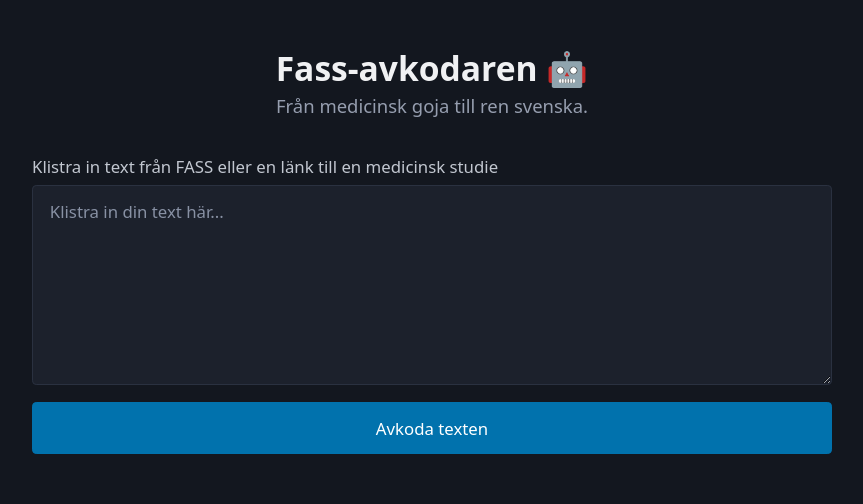
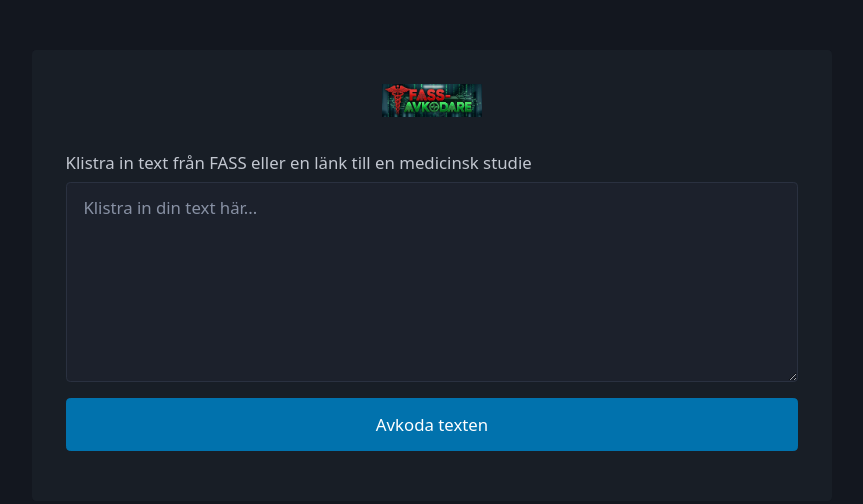
Before and after one commit to rwicz87/Fassavkodaren, a plain HTML site: page index.html in a window 1280 px wide. Shown: the whole page, without its empty margins (208-1071 px from the left). Drawn offline with nearby package versions, Linux system fonts and the light colour scheme.

Commit message:
Add files via upload

```diff
--- a/index.html
+++ b/index.html
@@ -11,22 +11,37 @@
         :root {
             --pico-font-size: 105%;
         }
+
+        /* ======================= NY KOD FÖR BAKGRUNDSBILD ======================= */
         body {
-            padding: 2rem 1rem;
+            /* BYT UT LÄNKEN NEDAN MOT DEN TILL DIN BAKGRUNDSBILD */
+            background-image: url(https://github.com/rwicz87/Fassavkodaren/blob/main/backgr.jpg?raw=true'
+            );
+
+            background-size: cover;       /* Täck hela ytan */
+            background-position: center;  /* Centrera bilden */
+            background-repeat: no-repeat; /* Upprepa inte bilden */
+            background-attachment: fixed; /* Lås bilden vid scroll */
         }
+
         main.container {
             max-width: 800px;
+            /* NY KOD FÖR GENOMSKINLIG BAKGRUND PÅ INNEHÅLLET */
+            background-color: rgba(27, 32, 40, 0.85); /* Mörk, halvgenomskinlig bakgrund */
+            padding: 2rem;
+            border-radius: var(--pico-border-radius);
+            margin-top: 3rem;
+            backdrop-filter: blur(5px); /* Suddar bakgrunden lite bakom rutan */
         }
+        /* ======================================================================= */
+
         header {
             text-align: center;
             margin-bottom: 2rem;
         }
-        h1 {
-            margin-bottom: 0.25rem;
-        }
-        header p {
-            color: var(--pico-secondary);
-            font-size: 1.1rem;
+        .logo {
+            width: 100px; /* Ändra storleken här om du vill */
+            height: auto;
         }
         textarea {
             min-height: 200px;
@@ -42,7 +57,7 @@
             padding: 1.5rem;
             border: 1px solid var(--pico-primary-border);
             border-radius: var(--pico-border-radius);
-            display: none; /* Dold från början */
+            display: none;
         }
         .result-section h3 {
             border-bottom: 2px solid var(--pico-primary);
@@ -50,7 +65,7 @@
             margin-bottom: 1rem;
         }
         .spinner {
-            display: none; /* Dold från början */
+            display: none;
             width: 100%;
             text-align: center;
             font-size: 1.1rem;
@@ -62,8 +77,7 @@
 <body>
     <main class="container">
         <header>
-            <h1>Fass-avkodaren 🤖</h1>
-            <p>Från medicinsk goja till ren svenska.</p>
+            <img src="https://github.com/rwicz87/Fassavkodaren/blob/main/logo2.jpg?raw=true" alt="Fass-avkodaren Logotyp" class="logo">
             </header>
 
         <form id="avkodare-form">
@@ -95,7 +109,7 @@
     </main>
 
     <script>
-        // Hämta elementen från sidan
+        // JavaScript-koden är oförändrad.
         const form = document.getElementById('avkodare-form');
         const textInput = document.getElementById('med-text');
         const resultsContainer = document.getElementById('results-container');
@@ -103,23 +117,15 @@
         const translationOutput = document.getElementById('translation-output');
         const critiqueOutput = document.getElementById('critique-output');
 
-        // Lyssna efter att formuläret skickas
         form.addEventListener('submit', function(event) {
-            event.preventDefault(); // Förhindra att sidan laddas om
-
+            event.preventDefault();
             const inputText = textInput.value;
             if (inputText.trim() === '') {
                 alert('Textrutan kan inte vara tom.');
                 return;
             }
-
-            // Visa laddnings-spinner och dölj gamla resultat
             loadingSpinner.style.display = 'block';
             resultsContainer.style.display = 'none';
-
-            // --- HÄR KOMMER BACKEND-ANROPET ATT SKE ---
-            // Just nu använder vi en "dummy"-funktion som simulerar ett svar
-            // för att testa att gränssnittet fungerar.
             apiCall(inputText)
                 .then(data => {
                     displayResults(data);
@@ -128,22 +134,18 @@
                     alert('Något gick fel: ' + error.message);
                 })
                 .finally(() => {
-                    // Dölj laddnings-spinner när allt är klart
                     loadingSpinner.style.display = 'none';
                 });
         });
 
-        // Funktion för att visa resultaten
         function displayResults(data) {
             translationOutput.innerText = data.translation;
             critiqueOutput.innerText = data.critique;
             resultsContainer.style.display = 'block';
         }
 
-      // RIKTIG API-funktion som anropar din live-backend
         function apiCall(text) {
-    const apiUrl = 'https://fassavkodaren.vercel.app/api/avkodare'; // DIN RIKTIGA LÄNK HÄR
-
+            const apiUrl = 'https://fassavkodaren.vercel.app/api/avkodare';
             return fetch(apiUrl, {
                 method: 'POST',
                 headers: {
@@ -153,7 +155,7 @@ function apiCall(text) {
             })
             .then(response => {
                 if (!response.ok) {
-            return response.json().then(err => { throw new Error(err.error) });
+                    return response.json().then(err => { throw new Error(err.error || 'Okänt serverfel') });
                 }
                 return response.json();
             });
```
Lines whose indentation alone changed are shown as unchanged.
